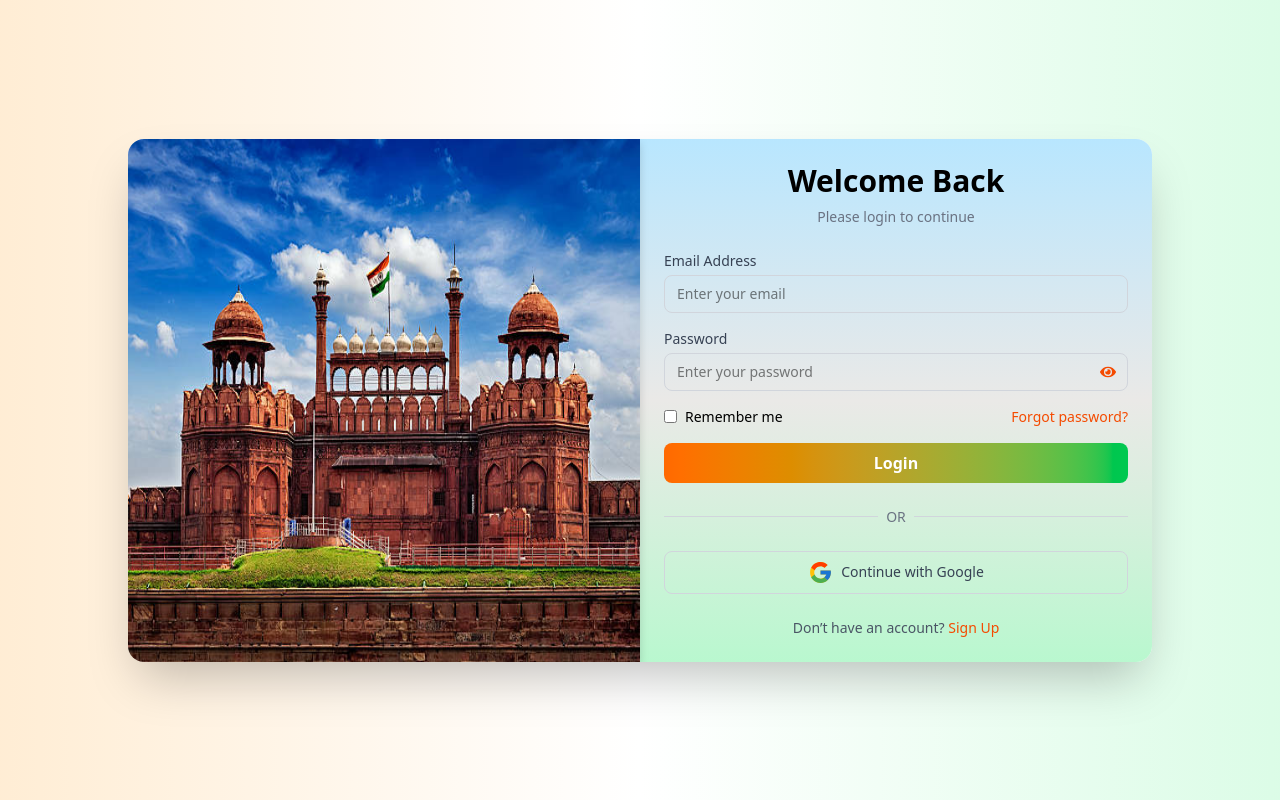
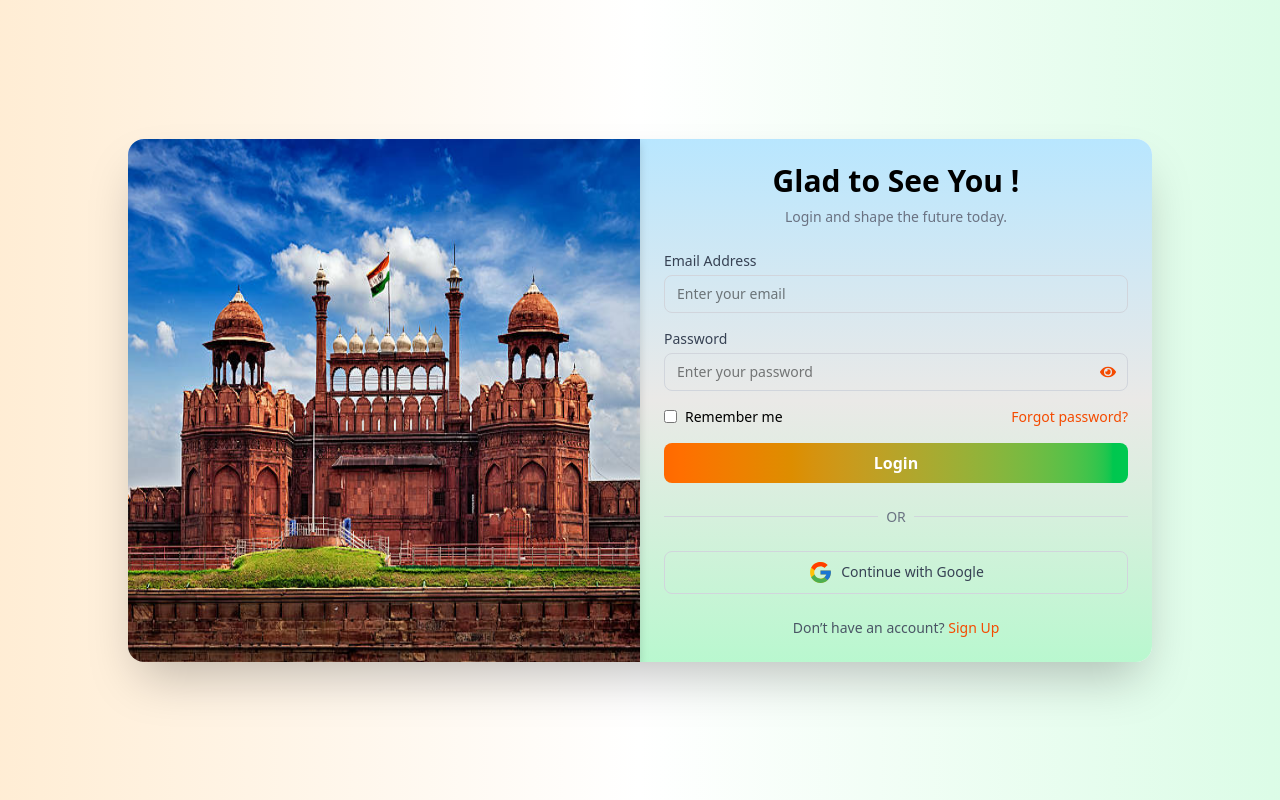
Before and after one commit to GOBINDA-GAGAN/Blockchain-Voting-System-Collage-Project, a React (Vite) app in the folder client/: page /login in a window 1280 px wide. Shown: the top 800 px of the page. Built offline with nearby package versions, Linux system fonts and the light colour scheme.

Commit message:
feat: Update welcome messages on LoginPage for improved user engagement

```diff
--- a/client/src/pages/LoginPage.jsx
+++ b/client/src/pages/LoginPage.jsx
@@ -39,10 +39,10 @@ const LoginPage = () => {
         <div className="w-full md:w-1/2 p-6 bg-gradient-to-b  from-sky-200 via-[#eae9e7] to-green-200">
           {/* Title */}
           <h2 className="text-3xl font-extrabold text-black text-center mb-2">
-            Welcome Back
+           Glad to See You !
           </h2>
           <p className="text-sm text-gray-500 text-center mb-6">
-            Please login to continue
+           Login and shape the future today.
           </p>
 
           {/* Form */}
```
